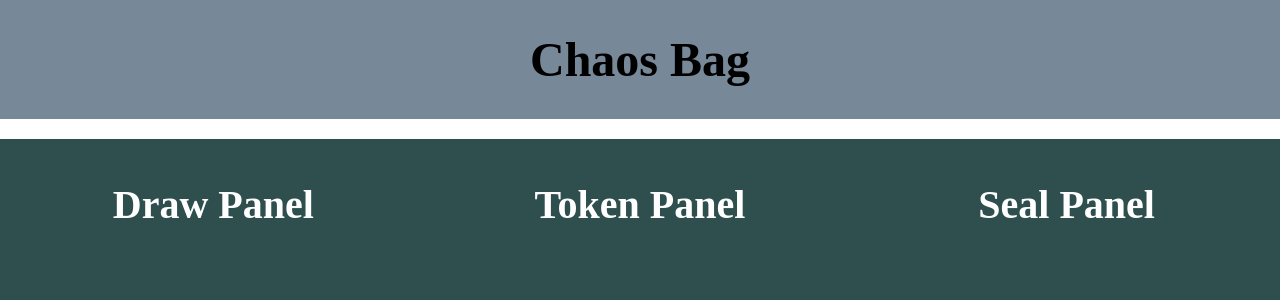
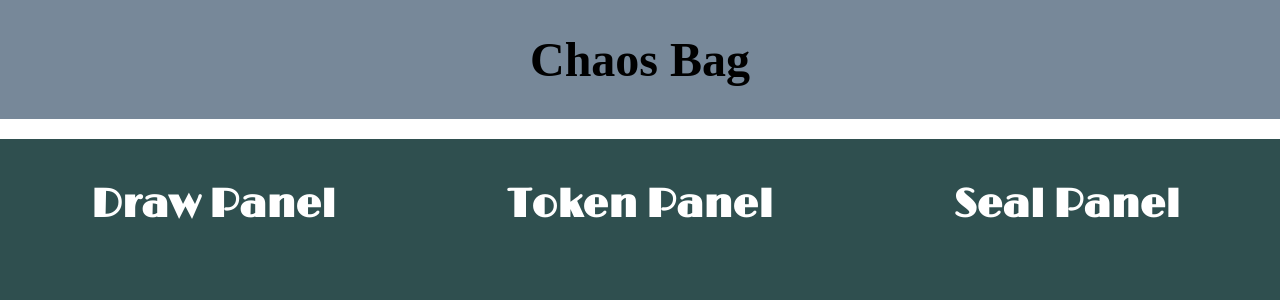
Before and after one commit to philberdecio/chaos-bag, a React (Create React App) app: page / in a window 1280 px wide. Shown: the top 300 px of the page. Built offline with nearby package versions, Linux system fonts and the light colour scheme; a web font is replaced by a local one.

Commit message:
change panel font

```diff
--- a/src/index.css
+++ b/src/index.css
@@ -1,4 +1,5 @@
 @import url('https://fonts.googleapis.com/css2?family=New+Rocker&family=Open+Sans&display=swap');
+@import url('https://fonts.googleapis.com/css2?family=Limelight&display=swap');
 
 body {
   margin: 0;
@@ -41,6 +42,7 @@
   display: flex;
   flex-flow: column wrap;
   font-family: 'New Rocker', cursive;
+  font-family: 'Limelight', cursive;
   padding: 5px;
   width: 330px;
   height: 710px;
```
